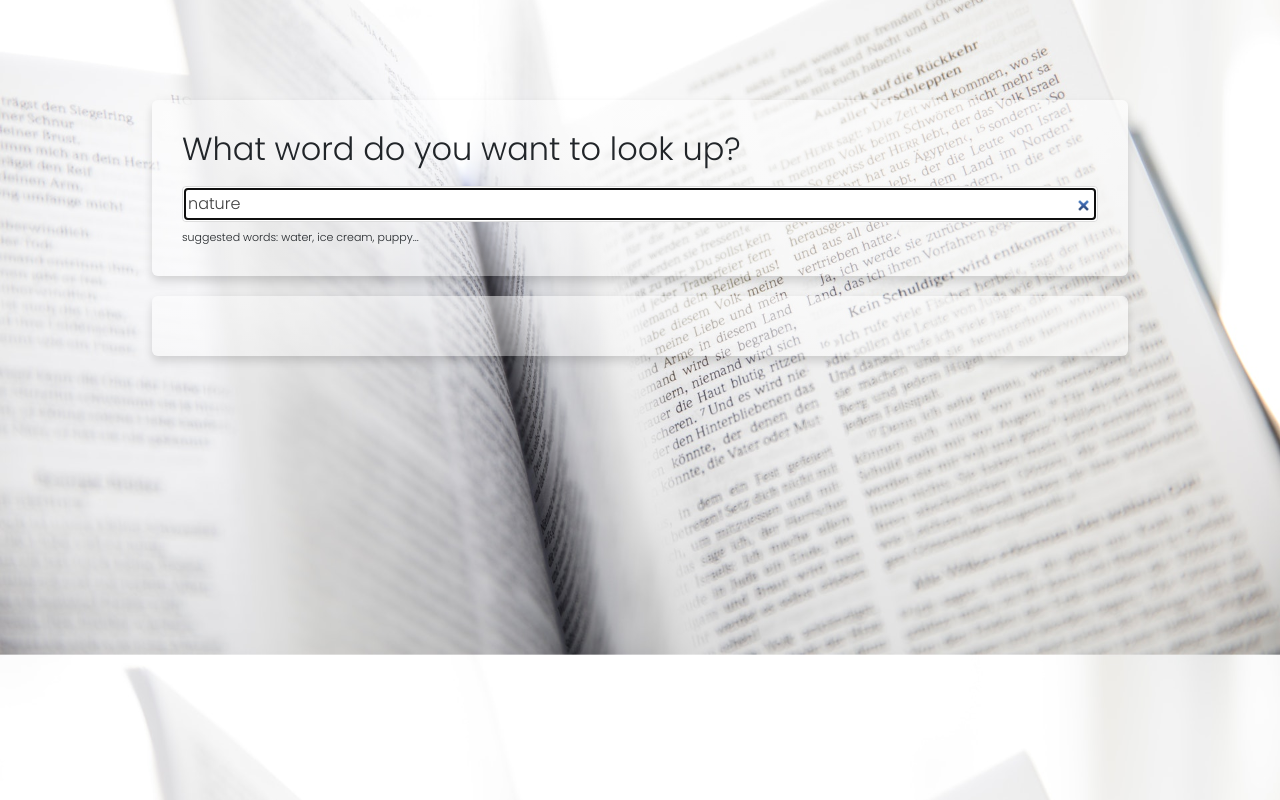
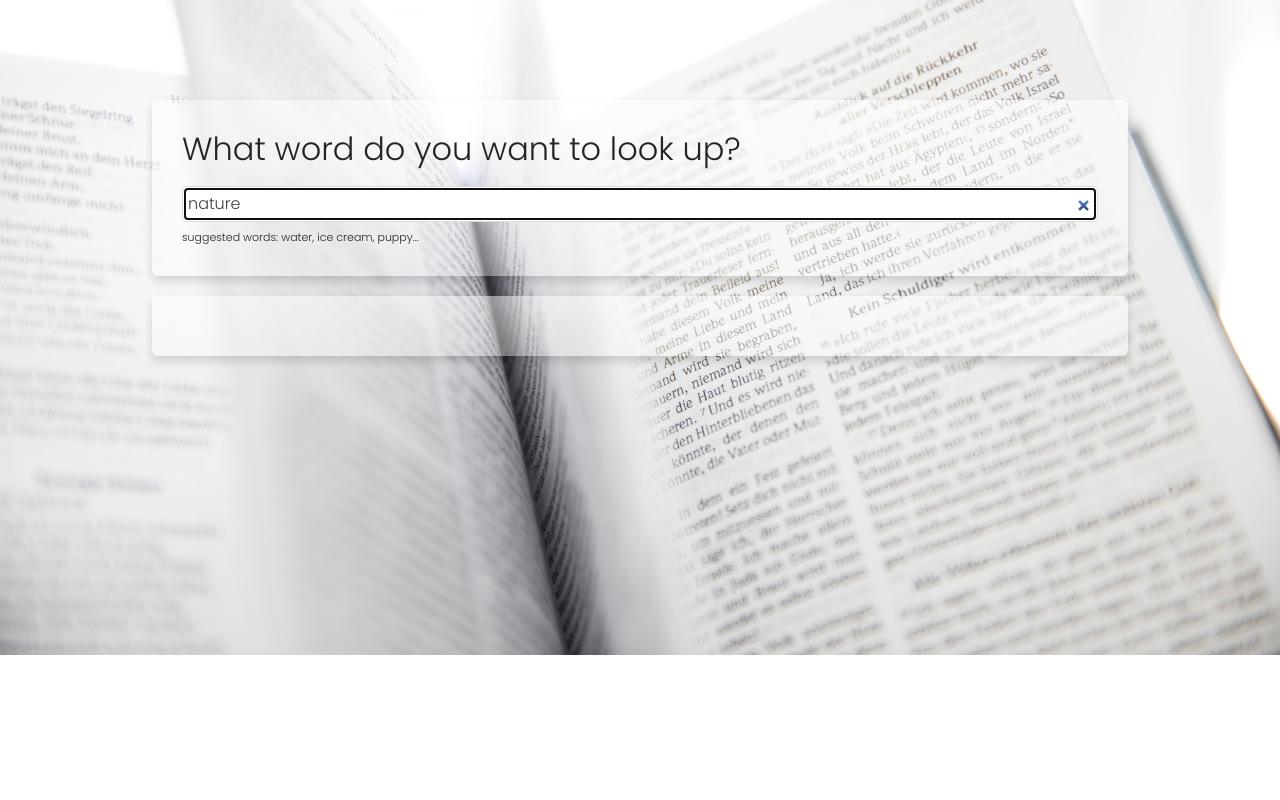
Before and after one commit to karynhuynh/dictionary-react, a React (Create React App) app: page / in a window 1280 px wide. Built offline with nearby package versions, Linux system fonts and the light colour scheme; no server answers; the HTML template or start-up script is replaced by a standard one.

Commit message:
Updated background

```diff
--- a/src/App.css
+++ b/src/App.css
@@ -9,7 +9,7 @@ body {
   background: url(./images/book-background.jpg);
   background-size: cover;
   background-position: center;
-  background-repeat: no repeat;
+  background-repeat: no-repeat;
 }
 
 .App {
```
